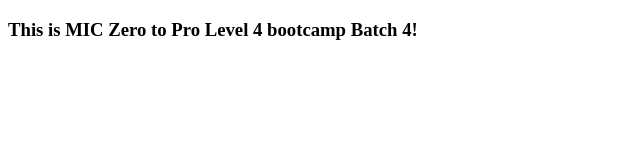
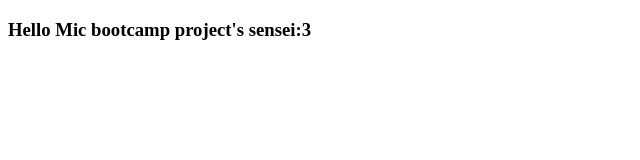
Before and after one commit to HtetHPoneAung/htethponeaung.github.io, a plain HTML site: page index.html in a window 1280 px wide. Shown: the whole page, without its empty margins (0-640 px from the left). Drawn offline with Linux system fonts and the light colour scheme.

Commit message:
first commit

```diff
--- a/index.html
+++ b/index.html
@@ -7,6 +7,8 @@
     <title>Htet HPone Aung </title>
 </head>
 <body>
-  <h3>This is MIC Zero to Pro Level 4 bootcamp Batch 4!</h3>
+    <h3>Hello Mic bootcamp project's sensei:3</h3>
+  </datagrid>
+  </h3>
 </body>
 </html>
```
